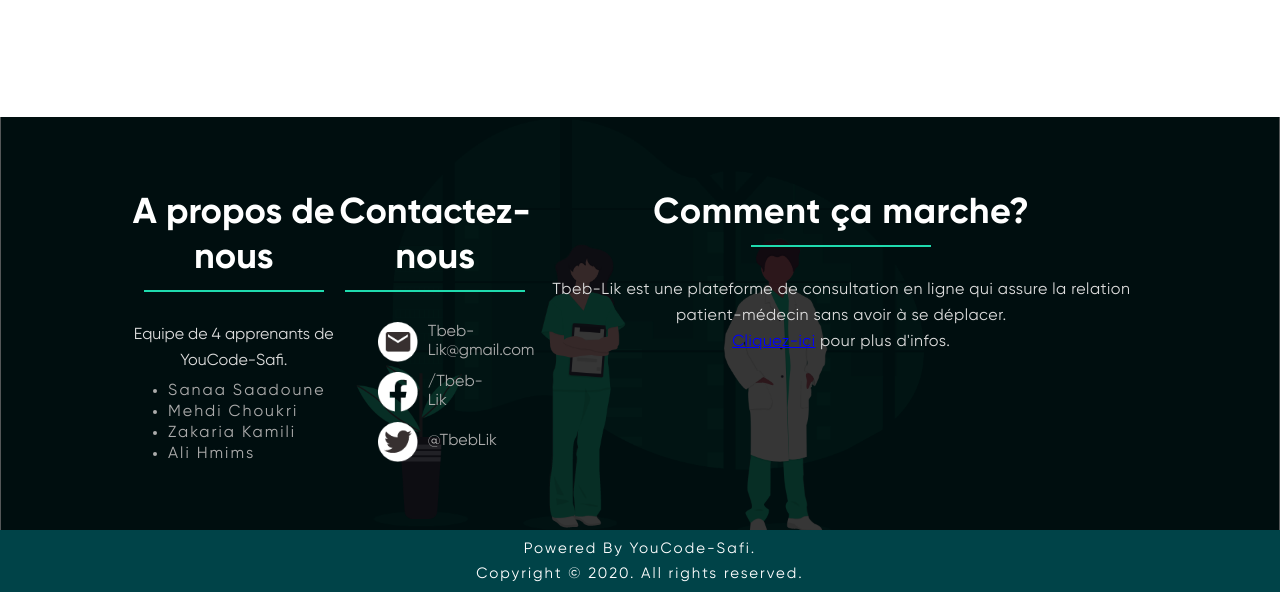
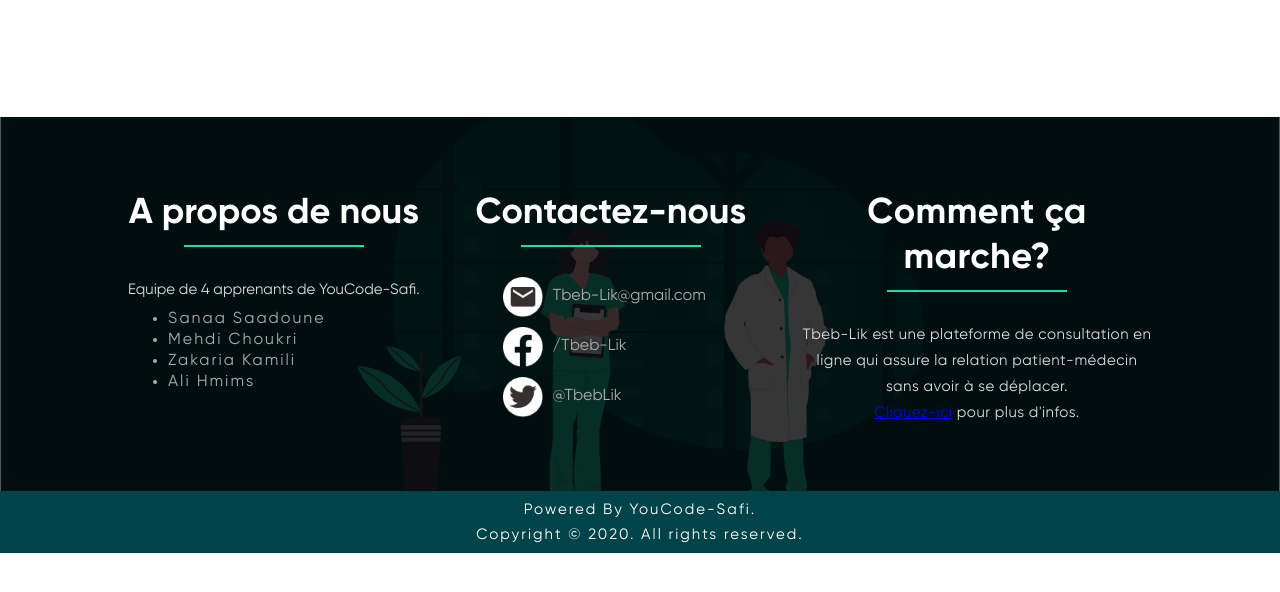
Before and after one commit to AHmims/Tbeb-Lik---v2, a PHP site: page /public/html/patientFormv2.html in a window 1280 px wide. Shown: the part 439-1031 px from the top of the page. After the commit the page ends 992 px from the top, so only its background shows below. Run offline with PHP 8.4, Linux system fonts and the light colour scheme; some libraries are stand-ins or nearby versions.

Commit message:
Footer Done

```diff
--- a/public/css/patientStyle.css
+++ b/public/css/patientStyle.css
@@ -535,7 +535,7 @@ footer {
 }
 
 .part1 .parags .parag3 {
-  /* width: 350px; */
+  width: 350px;
   letter-spacing: 0.5px;
 }
 
@@ -561,7 +561,7 @@ footer {
 
 .part1 .parags p {
   color: #DDDDDD;
-  font-size: 16px;
+  font-size: 15px;
   text-align: center;
   line-height: 26px;
 }
@@ -581,7 +581,7 @@ footer {
 .part1 .parags .parag2 div {
   display: flex;
   align-items: center;
-  width: 60%;
+  width: 80%;
   margin: auto;
   margin-bottom: 10px;
   font-size: 16px;
@@ -1088,6 +1088,9 @@ footer {
     height: 125px !important;
     border-radius: 69696969px !important;
   }
+  .part1 .parags .parag3 {
+    width: 100%;
+  }
 }
 
 @media screen and (max-width:360px) {
--- a/public/html/index.html
+++ b/public/html/index.html
@@ -34,8 +34,8 @@
                     En tout lieu.
                 </h1>
                 <span>
-                    Lorem ipsum dolor sit amet, consectetur adipiscing elit. Tempus mi
-                    tristique auctor nibh. Ultrices sed neque, turpis id mi, luctus.
+                    Tbeb-Lik est une plateforme de consultation en ligne qui assure la relation
+                    entre l'agent OCP et le médecin du CMS sans avoir à se déplacer.
                 </span>
                 <button id="btnCons">
                     Consulter
```
